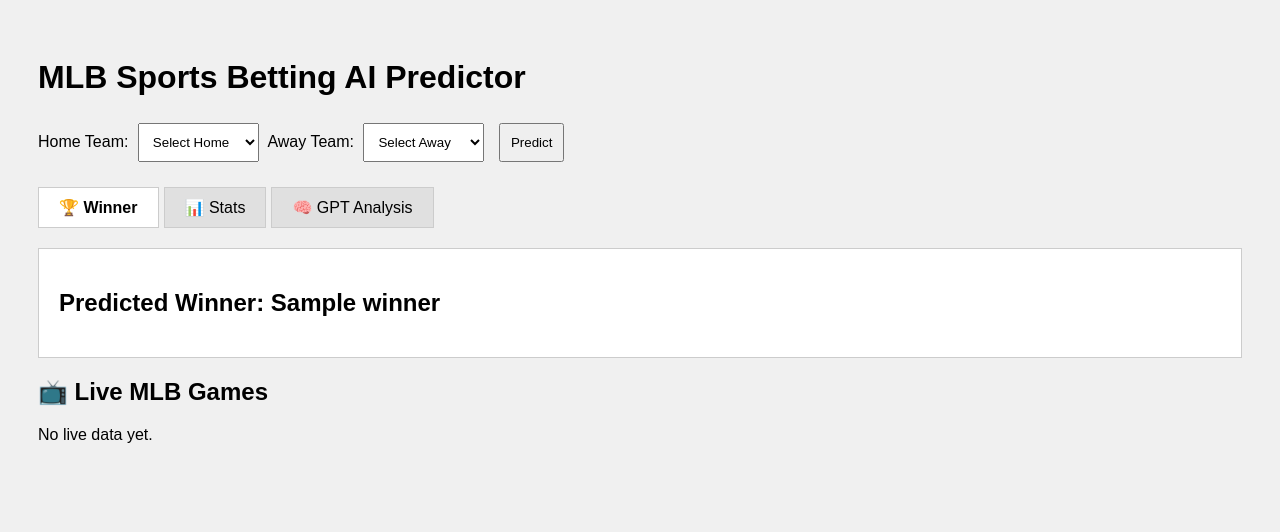
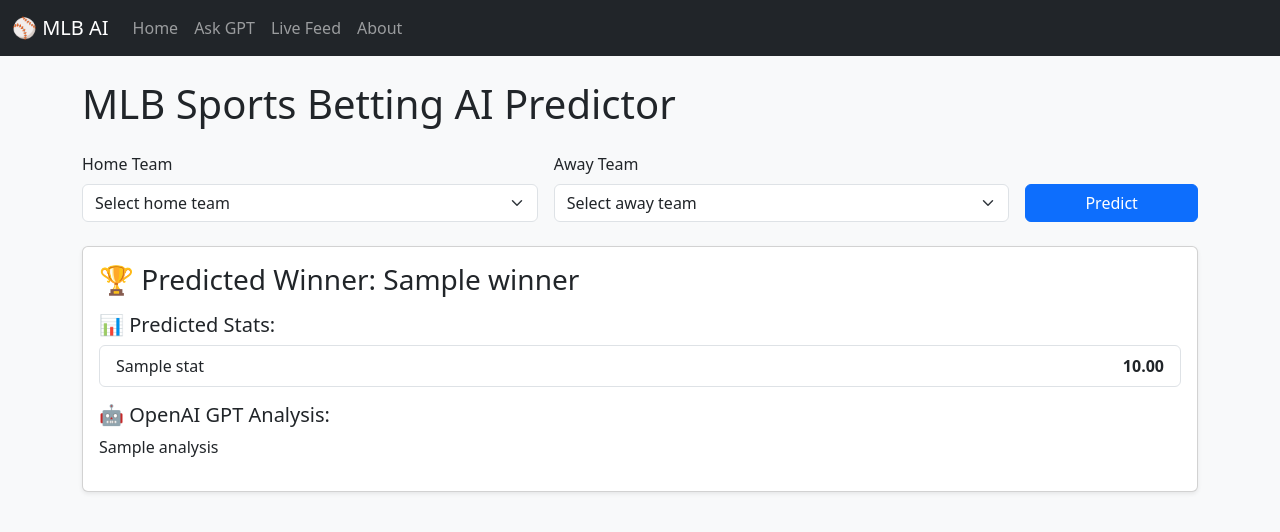
Before and after one commit to smcgriff2020/mlb-betting-ai, a Flask app: template templates/index.html in a window 1280 px wide. Shown: the top 532 px of the page. Run offline with Flask 3, Linux system fonts and the light colour scheme; the template is opened without the code that fills it: most values are stand-ins (such as "Sample title", 1, 10 or a date in 2020).

Commit message:
Update templates and app logic for full deployment

```diff
--- a/app.py
+++ b/app.py
@@ -1,26 +1,27 @@
-from flask import Flask, render_template, request
+from flask import Flask, render_template, request, jsonify
 import joblib
 import pandas as pd
 import openai
 import os
 import json
 from dotenv import load_dotenv
+from datetime import datetime
 
-# Load API keys
+# Load environment variables
 load_dotenv()
 OPENAI_API_KEY = os.getenv("OPENAI_API_KEY")
 openai.api_key = OPENAI_API_KEY
 
 app = Flask(__name__)
+model_data = None  # Cached model
 
-# Global model cache
-model_data = None
-
+# Load the trained model
 def load_models():
     global model_data
     if model_data is None:
         model_data = joblib.load("models/model.pkl")
 
+# Get list of teams from feature columns
 def get_teams():
     load_models()
     teams = set()
@@ -31,6 +32,7 @@ def get_teams():
             teams.add(col.replace("AwayTeam_", ""))
     return sorted(teams)
 
+# Predict outcome and stats for a game
 def predict_game(home_team, away_team):
     load_models()
     winner_model = model_data["winner_model"]
@@ -42,7 +44,7 @@ def predict_game(home_team, away_team):
     away_col = f"AwayTeam_{away_team}"
 
     if home_col not in input_data or away_col not in input_data:
-        return {"error": f"One or both teams ('{home_team}', '{away_team}') not found in training data."}
+        return {"error": f"One or both teams ('{home_team}', '{away_team}') not in training data."}
 
     input_data[home_col] = 1
     input_data[away_col] = 1
@@ -51,39 +53,43 @@ def predict_game(home_team, away_team):
     winner_pred = winner_model.predict(input_df)[0]
     winner = home_team if winner_pred == 1 else away_team
 
+    # Predict stats
     stats_predictions = {}
     for stat, model in regression_models.items():
-        pred_val = model.predict(input_df)[0]
-        stats_predictions[stat] = float(pred_val)
+        try:
+            stats_predictions[stat] = float(model.predict(input_df)[0])
+        except:
+            stats_predictions[stat] = None
 
+    # GPT breakdown
     stats_str = ", ".join(f"{k}={v:.2f}" for k, v in stats_predictions.items())
     prompt = (
-        f"Analyze the upcoming MLB game between {home_team} (home) and {away_team} (away). "
-        f"The model predicts the winner is {winner}. "
-        f"Predicted stats include: {stats_str}. "
-        "Explain why based on historical data, roster performance, and recent trends."
+        f"Analyze the MLB matchup between {home_team} (home) and {away_team} (away). "
+        f"Prediction: {winner} is expected to win. Predicted stats: {stats_str}. "
+        "Explain the reasoning considering history, roster strength, and strategy."
     )
 
     try:
         response = openai.chat.completions.create(
             model="gpt-4o-mini",
             messages=[
-                {"role": "system", "content": "You are a helpful baseball analytics assistant who explains MLB predictions using advanced insights."},
+                {"role": "system", "content": "You are a helpful MLB sports analyst."},
                 {"role": "user", "content": prompt}
             ],
             temperature=0.7,
-            max_tokens=600,
+            max_tokens=600
         )
-        gpt_output = response.choices[0].message.content.strip()
+        gpt_analysis = response.choices[0].message.content.strip()
     except Exception as e:
-        gpt_output = f"OpenAI API error: {e}"
+        gpt_analysis = f"OpenAI error: {e}"
 
     return {
         "winner": winner,
         "stats": stats_predictions,
-        "analysis": gpt_output
+        "analysis": gpt_analysis
     }
 
+# Home Route (Prediction Page)
 @app.route("/", methods=["GET", "POST"])
 def index():
     prediction = None
@@ -112,6 +118,7 @@ def index():
                            away_team=away_team,
                            teams=teams)
 
+# Ask GPT Anything About MLB Stats
 @app.route("/ask", methods=["GET", "POST"])
 def ask():
     answer = None
@@ -122,30 +129,35 @@ def ask():
                 response = openai.chat.completions.create(
                     model="gpt-4o-mini",
                     messages=[
-                        {"role": "system", "content": "You are a helpful MLB analytics assistant."},
+                        {"role": "system", "content": "You are a helpful MLB stat assistant."},
                         {"role": "user", "content": question}
                     ],
                     temperature=0.7,
-                    max_tokens=600
+                    max_tokens=500
                 )
                 answer = response.choices[0].message.content.strip()
             except Exception as e:
-                answer = f"OpenAI API error: {e}"
+                answer = f"OpenAI error: {e}"
     return render_template("ask.html", answer=answer)
 
-@app.route("/live_data", methods=["GET"])
+# Live Game Polling Route
+@app.route("/live_data")
 def live_data():
-    import datetime
-    today = datetime.datetime.now().strftime("%Y-%m-%d")
+    today = datetime.now().strftime("%Y-%m-%d")
     path = f"data/live_games_{today}.json"
 
     if not os.path.exists(path):
-        return {"error": "No live data yet."}
+        return jsonify({"error": "No live data available yet."}), 404
 
     with open(path, "r") as f:
         data = json.load(f)
+    return jsonify({"games": data})
 
-    return {"games": data}
+# Optional About Route
+@app.route("/about")
+def about():
+    return render_template("about.html")
 
+# Start server
 if __name__ == "__main__":
     app.run(host="0.0.0.0", port=5002, debug=True)
--- /dev/null
+++ b/templates/base.html
@@ -0,0 +1,33 @@
+<!DOCTYPE html>
+<html lang="en">
+<head>
+  <meta charset="UTF-8" />
+  <meta name="viewport" content="width=device-width, initial-scale=1.0" />
+  <title>MLB AI Predictor</title>
+  <link href="https://cdn.jsdelivr.net/npm/bootstrap@5.3.2/dist/css/bootstrap.min.css" rel="stylesheet">
+</head>
+<body class="bg-light">
+  <nav class="navbar navbar-expand-lg navbar-dark bg-dark mb-4">
+    <div class="container-fluid">
+      <a class="navbar-brand" href="/">⚾ MLB AI</a>
+      <button class="navbar-toggler" type="button" data-bs-toggle="collapse" data-bs-target="#navbarNav">
+        <span class="navbar-toggler-icon"></span>
+      </button>
+      <div class="collapse navbar-collapse" id="navbarNav">
+        <ul class="navbar-nav">
+          <li class="nav-item"><a class="nav-link" href="/">Home</a></li>
+          <li class="nav-item"><a class="nav-link" href="/ask">Ask GPT</a></li>
+          <li class="nav-item"><a class="nav-link" href="/live">Live Feed</a></li>
+          <li class="nav-item"><a class="nav-link" href="/about">About</a></li>
+        </ul>
+      </div>
+    </div>
+  </nav>
+
+  <div class="container">
+    {% block content %}{% endblock %}
+  </div>
+
+  <script src="https://cdn.jsdelivr.net/npm/bootstrap@5.3.2/dist/js/bootstrap.bundle.min.js"></script>
+</body>
+</html>
--- a/templates/index.html
+++ b/templates/index.html
@@ -1,121 +1,57 @@
-<!DOCTYPE html>
-<html lang="en">
-<head>
-  <meta charset="UTF-8" />
-  <title>MLB AI Betting Predictor</title>
-  <style>
-    body { font-family: Arial, sans-serif; background: #f0f0f0; padding: 30px; }
-    .tabs { display: flex; margin-bottom: 20px; }
-    .tab-button {
-      padding: 10px 20px;
-      border: 1px solid #ccc;
-      background: #e0e0e0;
-      cursor: pointer;
-      margin-right: 5px;
-    }
-    .tab-button.active { background: #fff; font-weight: bold; }
-    .tab-content { background: #fff; padding: 20px; border: 1px solid #ccc; }
-    form { margin-bottom: 20px; }
-    select, button { padding: 10px; margin: 5px; }
-    .error { color: red; }
-  </style>
-</head>
-<body>
-  <h1>MLB Sports Betting AI Predictor</h1>
+{% extends "base.html" %}
+{% block content %}
+<h1 class="mb-4">MLB Sports Betting AI Predictor</h1>
 
 {% if error %}
-    <div class="error">{{ error }}</div>
+  <div class="alert alert-danger">{{ error }}</div>
 {% endif %}
 
-  <form method="POST" id="predict-form">
-    <label for="home_team">Home Team:</label>
-    <select name="home_team" required>
-      <option value="" disabled {% if not home_team %}selected{% endif %}>Select Home</option>
+<form method="POST" class="row g-3 mb-4">
+  <div class="col-md-5">
+    <label for="home_team" class="form-label">Home Team</label>
+    <select class="form-select" name="home_team" id="home_team" required>
+      <option value="" disabled selected>Select home team</option>
       {% for team in teams %}
         <option value="{{ team }}" {% if team == home_team %}selected{% endif %}>{{ team }}</option>
       {% endfor %}
     </select>
-
-    <label for="away_team">Away Team:</label>
-    <select name="away_team" required>
-      <option value="" disabled {% if not away_team %}selected{% endif %}>Select Away</option>
+  </div>
+  <div class="col-md-5">
+    <label for="away_team" class="form-label">Away Team</label>
+    <select class="form-select" name="away_team" id="away_team" required>
+      <option value="" disabled selected>Select away team</option>
       {% for team in teams %}
         <option value="{{ team }}" {% if team == away_team %}selected{% endif %}>{{ team }}</option>
       {% endfor %}
     </select>
-
-    <button type="submit">Predict</button>
+  </div>
+  <div class="col-md-2 d-flex align-items-end">
+    <button class="btn btn-primary w-100" type="submit">Predict</button>
+  </div>
 </form>
 
 {% if prediction %}
-    <div class="tabs">
-      <div class="tab-button active" onclick="showTab('winner')">🏆 Winner</div>
-      <div class="tab-button" onclick="showTab('stats')">📊 Stats</div>
-      <div class="tab-button" onclick="showTab('analysis')">🧠 GPT Analysis</div>
-    </div>
-
-    <div id="winner" class="tab-content">
-      <h2>Predicted Winner: {{ prediction.winner }}</h2>
-    </div>
-
-    <div id="stats" class="tab-content" style="display:none;">
-      <h2>Predicted Stats:</h2>
-      <ul>
+  <div class="card shadow-sm">
+    <div class="card-body">
+      <h3 class="card-title">🏆 Predicted Winner: {{ prediction.winner }}</h3>
+      <h5 class="mt-3">📊 Predicted Stats:</h5>
+      <ul class="list-group mb-3">
         {% for stat, val in prediction.stats.items() %}
-          <li><strong>{{ stat }}:</strong> {{ "%.2f"|format(val) }}</li>
+          <li class="list-group-item d-flex justify-content-between">
+            <span>{{ stat }}</span>
+            <strong>{{ "%.2f"|format(val) }}</strong>
+          </li>
         {% endfor %}
       </ul>
+      <h5 class="mt-3">🤖 OpenAI GPT Analysis:</h5>
+      <p>{{ prediction.analysis }}</p>
     </div>
-
-    <div id="analysis" class="tab-content" style="display:none;">
-      <h2>AI Analysis:</h2>
-      <p>{{ prediction.analysis }}</p>
   </div>
 {% endif %}
 
 <script>
-    function showTab(tab) {
-      const tabs = ['winner', 'stats', 'analysis'];
-      tabs.forEach(id => {
-        document.getElementById(id).style.display = id === tab ? 'block' : 'none';
-        document.querySelector(`.tab-button[onclick="showTab('${id}')"]`).classList.toggle("active", id === tab);
-      });
-    }
-
-    // Auto-refresh predictions every 90 seconds
   setInterval(() => {
-      const form = document.getElementById("predict-form");
-      if (form) form.submit();
-    }, 90000);
+    document.querySelector('form').submit();
+  }, 60000); // ⏱ Auto-refresh every 60s
 </script>
-</body>
-</html>
-<h2>📺 Live MLB Games</h2>
-<div id="live-games">Loading...</div>
-
-<script>
-function fetchLiveGames() {
-  fetch("/live_data")
-    .then(res => res.json())
-    .then(data => {
-      const container = document.getElementById("live-games");
-      if (data.error) {
-        container.innerHTML = "<p>" + data.error + "</p>";
-        return;
-      }
-
-      let html = "<ul>";
-      data.games.forEach(game => {
-        html += `<li><strong>${game.AwayTeam} @ ${game.HomeTeam}</strong><br>Status: ${game.Status}, Score: ${game.AwayTeamRuns ?? 0} - ${game.HomeTeamRuns ?? 0}</li>`;
-      });
-      html += "</ul>";
-      container.innerHTML = html;
-    })
-    .catch(err => {
-      document.getElementById("live-games").innerHTML = "❌ Error loading live data.";
-    });
-}
-
-setInterval(fetchLiveGames, 60000); // ⏱ Refresh every 60 seconds
-fetchLiveGames(); // Initial call
-</script>
+{% endblock %}
```
Also changed, not shown: templates/about.html (added, +22 -0 lines), templates/ask.html (+19 -50 lines), templates/live.html (added, +37 -0 lines). Lines whose indentation alone changed are shown as unchanged.
